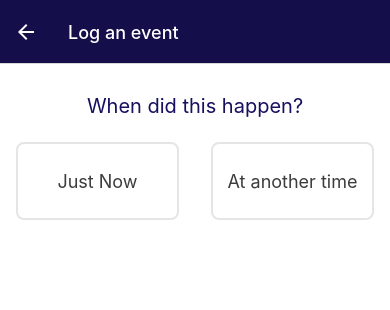
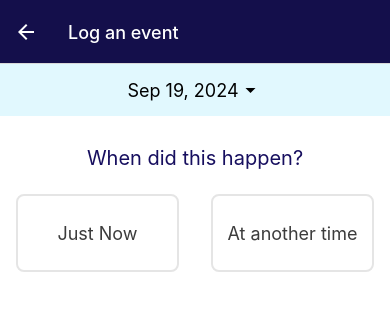
Before and after one commit to vikasjoshi066/patient-dairy, a React Native app: screen / in a window 390 px wide. Both pictures are taken after a click on the button "LOG AN EVENT". Shown: the top 310 px of the page. Built offline with nearby package versions, Linux system fonts and the light colour scheme.

Commit message:
Datepicker component added

```diff
--- a/App.js
+++ b/App.js
@@ -12,7 +12,7 @@ export default function App() {
 
     return (
         <View style={styles.rootView}>
-            <StatusBar style="light" />
+            <StatusBar style="light"/>
             <NavigationContainer>
                 <Stack.Navigator screenOptions={{
                     headerStyle: {backgroundColor: Colors.secondaryDark},
@@ -20,7 +20,12 @@ export default function App() {
                     contentStyle: {backgroundColor: "white"},
                 }}>
                     <Stack.Screen name={Screens.ScrPatientDiaryHome} component={ScrPatientDiaryHome}/>
-                    <Stack.Screen name={Screens.ScrDiaryEntry} component={ScrDiaryEntry}/>
+                    <Stack.Screen
+                        name={Screens.ScrDiaryEntry}
+                        component={ScrDiaryEntry}
+                        options={{
+                            headerBackTitleVisible: false
+                        }}/>
                 </Stack.Navigator>
             </NavigationContainer>
         </View>
--- a/package.json
+++ b/package.json
@@ -14,7 +14,8 @@
     "expo": "~51.0.28",
     "expo-status-bar": "~1.12.1",
     "react": "18.2.0",
-    "react-native": "0.74.5"
+    "react-native": "0.74.5",
+    "react-native-calendars": "^1.1307.0"
   },
   "devDependencies": {
     "@babel/core": "^7.20.0"
--- /dev/null
+++ b/src/components/DatePicker.js
@@ -0,0 +1,105 @@
+import React, {useState, useEffect} from 'react';
+import {View, Modal, StyleSheet, TouchableOpacity, Text} from 'react-native';
+import {Calendar} from 'react-native-calendars';
+import Icon from 'react-native-vector-icons/MaterialIcons';
+
+const DatePicker = () => {
+    const [isModalVisible, setIsModalVisible] = useState(false);
+    const [selectedDate, setSelectedDate] = useState('');
+
+    // Set default date to today when component mounts
+    useEffect(() => {
+        const today = new Date();
+        setSelectedDate(today.toISOString().split('T')[0]); // Set to YYYY-MM-DD format
+    }, []);
+
+    const onDayPress = (day) => {
+        setSelectedDate(day.dateString);
+        setIsModalVisible(false);
+    };
+
+    const formatDate = (date) => {
+        const options = {year: 'numeric', month: 'short', day: '2-digit'};
+        return new Date(date).toLocaleDateString('en-US', options);
+    };
+
+    return (
+        <View style={styles.container}>
+            <TouchableOpacity style={styles.datePicker} onPress={() => setIsModalVisible(true)}>
+                <Text style={styles.dateText}>
+                    {selectedDate ? formatDate(selectedDate) : 'Select a Date'}
+                </Text>
+                <Icon name="arrow-drop-down" size={24} color="black"/>
+            </TouchableOpacity>
+
+            {/* Modal for Calendar */}
+            <Modal
+                animationType="slide"
+                transparent={true}
+                visible={isModalVisible}
+                onRequestClose={() => setIsModalVisible(false)}
+            >
+                <View style={styles.modalBackground}>
+                    <View style={styles.modalContainer}>
+                        <Calendar
+                            onDayPress={onDayPress}
+                            markedDates={{
+                                [selectedDate]: {selected: true, marked: true, selectedColor: 'blue'},
+                            }}
+                            style={styles.calendar}
+                        />
+                        <TouchableOpacity onPress={() => setIsModalVisible(false)} style={styles.closeButton}>
+                            <Text style={styles.closeButtonText}>Close</Text>
+                        </TouchableOpacity>
+                    </View>
+                </View>
+            </Modal>
+        </View>
+    );
+};
+
+const styles = StyleSheet.create({
+    container: {
+        flex: 1,
+        justifyContent: 'center',
+        alignItems: 'center',
+    },
+    datePicker: {
+        flexDirection: 'row',
+        justifyContent: 'center',
+        alignItems: 'center',
+        height: 24,
+    },
+    dateText: {
+        fontSize: 18,
+    },
+    modalBackground: {
+        flex: 1,
+        justifyContent: 'center',
+        alignItems: 'center',
+        backgroundColor: 'rgba(0, 0, 0, 0.5)', // Semi-transparent background
+    },
+    modalContainer: {
+        width: '90%',
+        backgroundColor: 'white',
+        borderRadius: 10,
+        padding: 20,
+        elevation: 5,
+    },
+    calendar: {
+        marginTop: 10,
+    },
+    closeButton: {
+        marginTop: 20,
+        backgroundColor: '#007BFF',
+        borderRadius: 5,
+        padding: 10,
+        alignItems: 'center',
+    },
+    closeButtonText: {
+        color: 'white',
+        fontSize: 16,
+    },
+});
+
+export default DatePicker;
--- a/src/screens/ScrDiaryEntry.js
+++ b/src/screens/ScrDiaryEntry.js
@@ -4,6 +4,7 @@ import {useLayoutEffect} from 'react';
 import {Strings, Colors, Screens} from '../utils/constants';
 import QuestionComponent from '../components/QuestionComponent';
 import BLADDER_QUESTIONS from '../models/questionsModel';
+import DatePicker from "../components/DatePicker";
 
 const Button = ({onPress, style, textStyle, children}) => (
     <TouchableOpacity style={style} onPress={onPress}>
@@ -55,6 +56,10 @@ const ScrDiaryEntry = ({navigation}) => {
 
     return (
         <ScrollView style={styles.container}>
+            <View style={styles.datePicker}>
+                <DatePicker/>
+            </View>
+
             <View style={styles.content}>
                 {renderQuestions()}
 
@@ -127,4 +132,11 @@ const styles = StyleSheet.create({
         color: 'white',
         fontSize: 18,
     },
+    datePicker: {
+        width: '100%',
+        height: 52,
+        backgroundColor: Colors.primaryLight,
+        justifyContent: 'center',
+        alignItems: 'center',
+    }
 });
```
Also changed, not shown: 1 other file (tests, documents, lock files or other folders).
